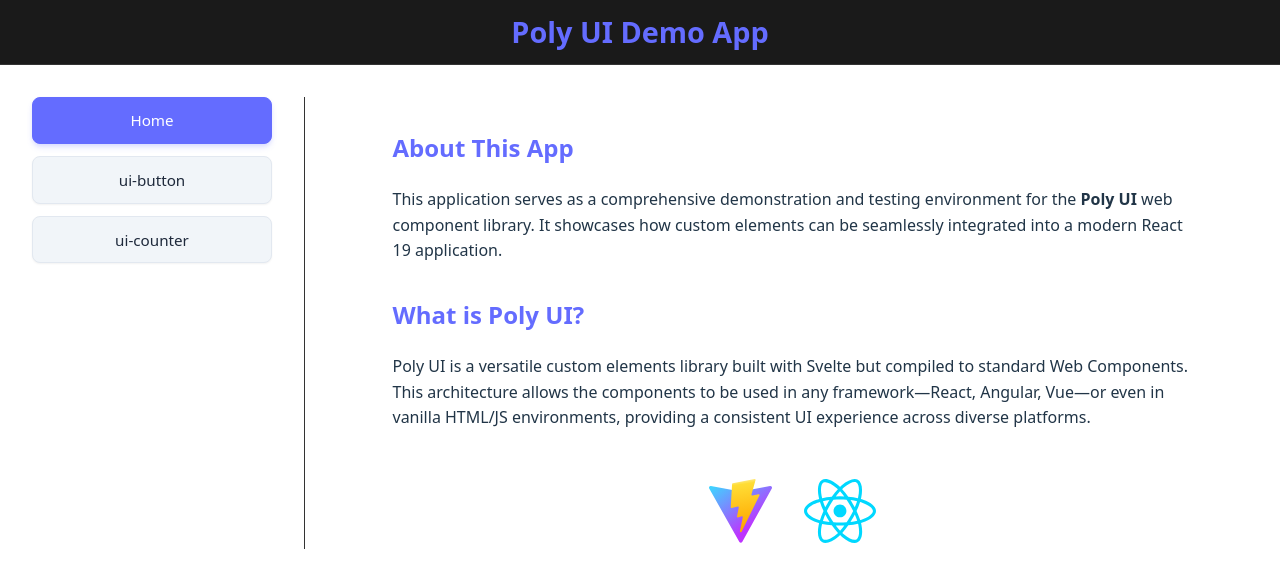
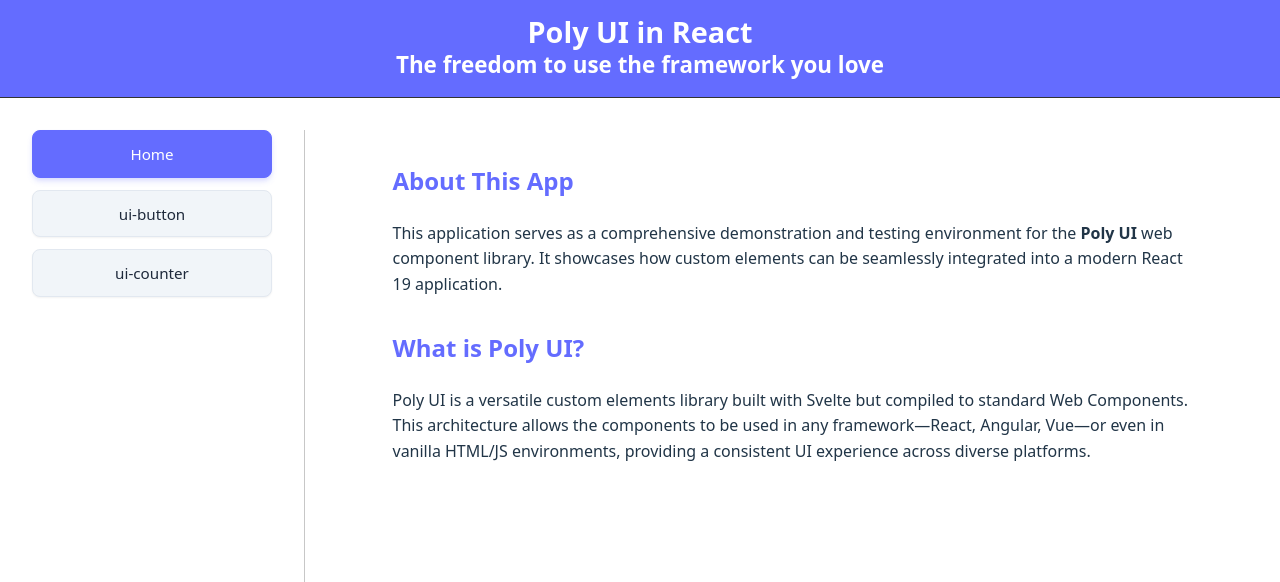
Before and after one commit to paul-w42/poly-ui-react-demo, a React (Vite) app: page / in a window 1280 px wide. Shown: the top 582 px of the page. Built offline with nearby package versions, Linux system fonts and the light colour scheme.

Commit message:
layout cleanup for main + sub-pages

```diff
--- a/src/App.css
+++ b/src/App.css
@@ -1,5 +1,8 @@
 #root {
   width: 100%;
+  min-height: 100vh;
+  display: flex;
+  flex-direction: column;
   margin: 0;
   padding: 0;
 }
@@ -7,11 +10,11 @@
 .app-wrapper {
   display: flex;
   flex-direction: column;
-  min-height: 100vh;
+  flex: 1;
 }
 
 .app-header {
-  background-color: #1a1a1a;
+  background-color: #646cff;
   padding: 1rem 2rem;
   border-bottom: 1px solid #333;
   text-align: center;
@@ -20,13 +23,20 @@
 .app-header h1 {
   margin: 0;
   font-size: 1.8rem;
-  color: #646cff;
+  color: #ffffff;
+}
+
+.app-header h2 {
+  margin: 0;
+  font-size: 1.4rem;
+  color: #ffffff;
 }
 
 /* Base Layout (Mobile First) */
 .app-layout {
   display: flex;
   flex-direction: column;
+  flex: 1;
   padding: 1rem;
   gap: 2rem;
 }
@@ -114,19 +124,17 @@
   .app-layout {
     flex-direction: row;
     padding: 2rem;
-    align-items: flex-start;
+    align-items: stretch;
   }
 
   .side-nav {
     width: 240px;
     flex-shrink: 0;
-    position: sticky;
-    top: 2rem;
   }
 
   .main-content {
     padding-left: 2rem;
-    border-left: 1px solid #333;
+    border-left: 1px solid #c7c7c7;
     overflow-x: auto;
   }
 }
@@ -160,5 +168,5 @@
 }
 
 .doc-table th {
-  background-color: #1a1a1a;
+  background-color: #e4e4e4;
 }
--- a/src/App.tsx
+++ b/src/App.tsx
@@ -12,7 +12,8 @@
   return (
     <div className="app-wrapper">
       <header className="app-header">
-        <h1>Poly UI Demo App</h1>
+        <h1>Poly UI in React</h1>
+        <h2>The freedom to use the framework you love</h2>
       </header>
 
       <div className="app-layout">
@@ -37,7 +38,7 @@
           </button>
         </nav>
 
-        <main className="main-content">
+        <main className="main-content" >
           {currentPage === 'home' && (
             <div className="home-content">
               <section className="description-section">
@@ -56,7 +57,7 @@
                   environments, providing a consistent UI experience across diverse platforms.
                 </p>
               </section>
-
+{/*
               <div className="tech-logos">
                 <a href="https://vite.dev" target="_blank">
                   <img src={viteLogo} className="logo" alt="Vite logo" />
@@ -64,7 +65,7 @@
                 <a href="https://react.dev" target="_blank">
                   <img src={reactLogo} className="logo react" alt="React logo" />
                 </a>
-              </div>
+              </div> */}
             </div>
           )}
 
```
